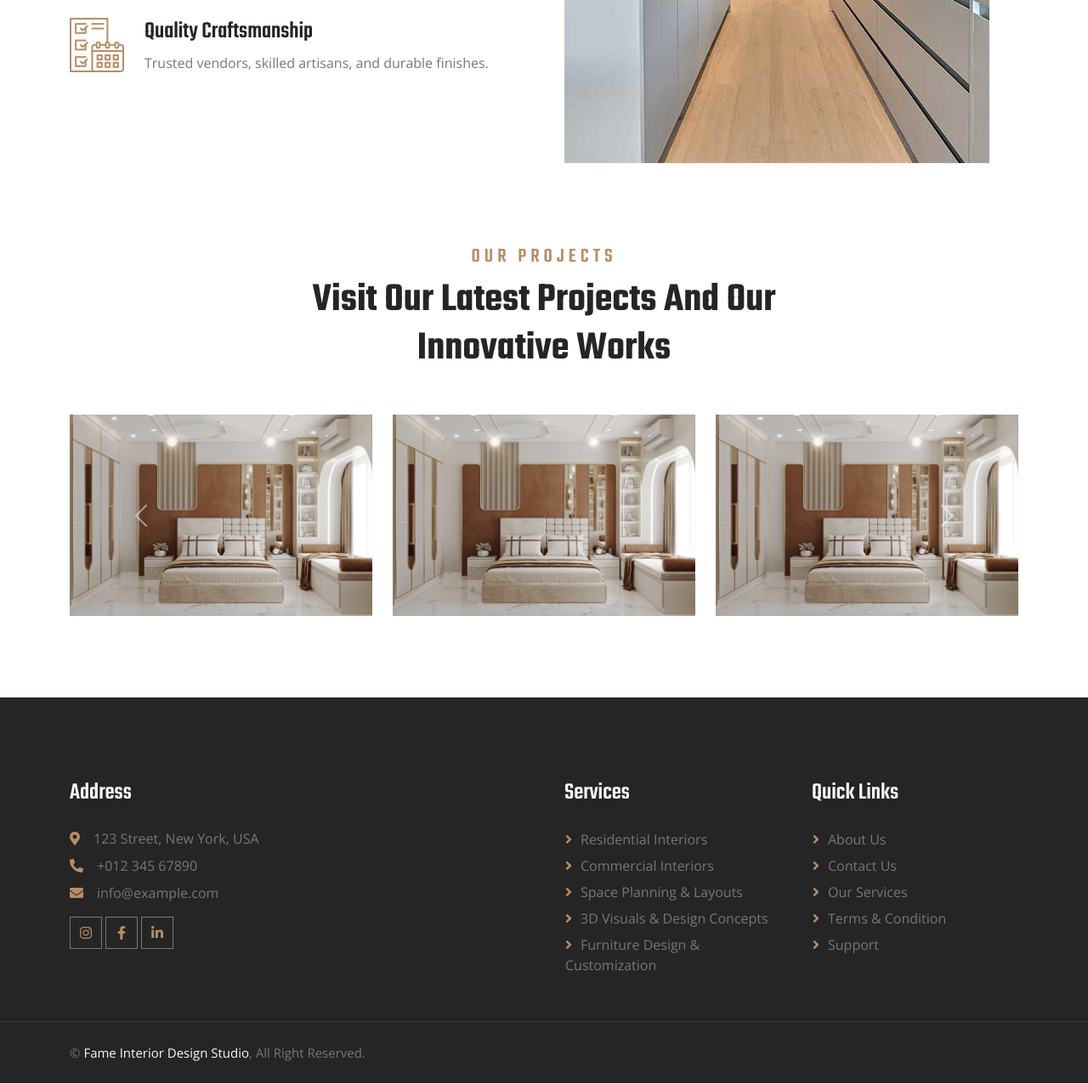
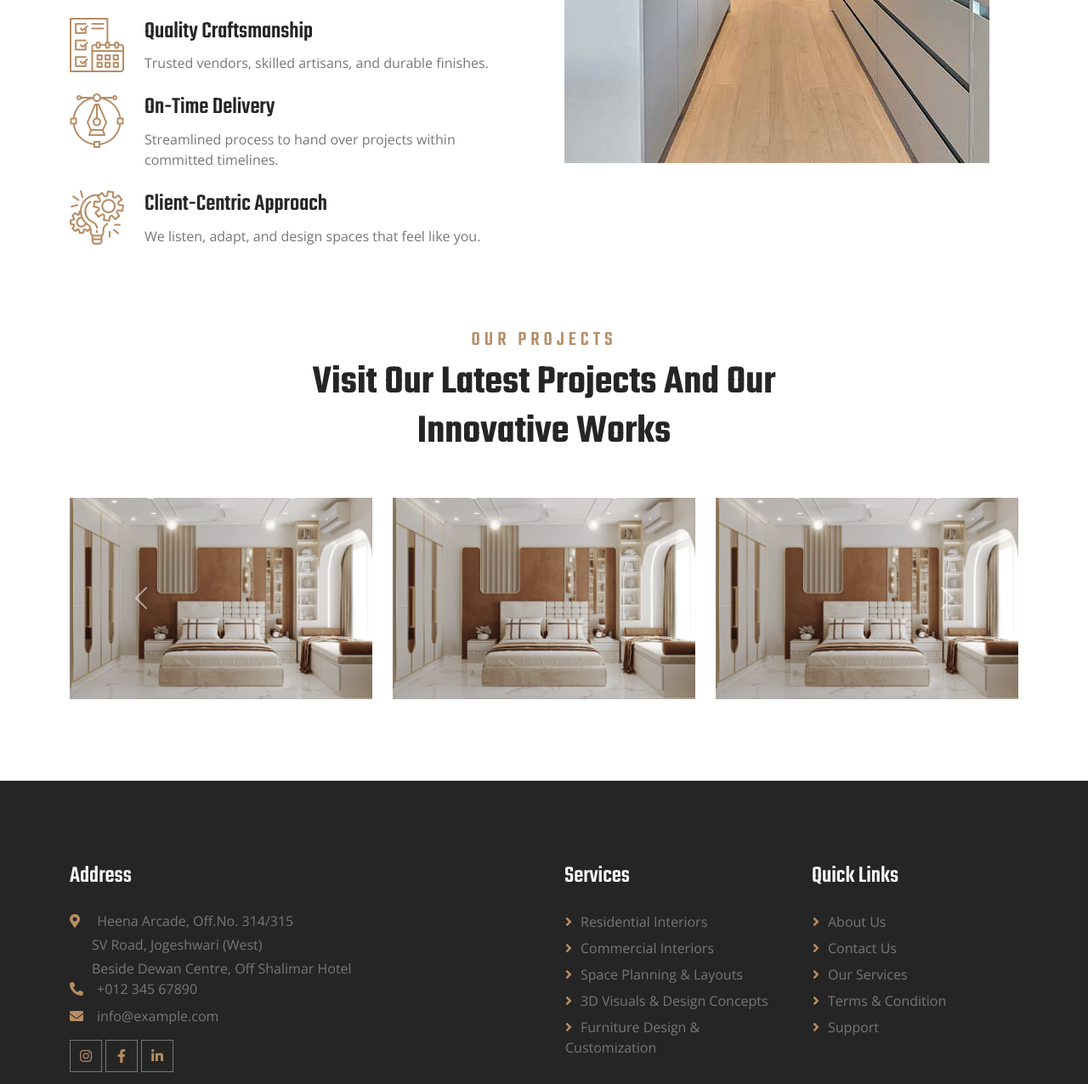
Before and after one commit to arziticket/FameStudio, a plain HTML site: page FameStudio/index.html in a window 1280 px wide. Shown: the part 1304-2580 px from the top of the page at 85% size. Drawn offline with nearby package versions, Linux system fonts and the light colour scheme.

Commit message:
Updated Project

```diff
--- a/FameStudio/index.html
+++ b/FameStudio/index.html
@@ -117,19 +117,7 @@
                     <li class="nav-item"><a class="nav-link active" href="index.html">Home</a></li>
                     <li class="nav-item"><a class="nav-link" href="about.html">About</a></li>
                     <li class="nav-item"><a class="nav-link" href="service.html">Services</a></li>
-                    <li class="nav-item dropdown">
-                        <a class="nav-link dropdown-toggle" href="#" id="pagesDropdown" role="button" data-bs-toggle="dropdown">
-                            Pages
-                        </a>
-                        <ul class="dropdown-menu">
-                            <li><a class="dropdown-item" href="feature.html">Our Features</a></li>
-                            <li><a class="dropdown-item" href="project.html">Our Projects</a></li>
-                            <li><a class="dropdown-item" href="team.html">Team Members</a></li>
-                            <li><a class="dropdown-item" href="appointment.html">Appointment</a></li>
-                            <li><a class="dropdown-item" href="testimonial.html">Testimonial</a></li>
-                            <li><a class="dropdown-item" href="404.html">404 Page</a></li>
-                        </ul>
-                    </li>
+                    <li class="nav-item"><a class="nav-link" href="project.html">Projects</a></li>
                     <li class="nav-item"><a class="nav-link" href="contact.html">Contact</a></li>
                 </ul>
             </div>
@@ -224,6 +212,24 @@
                                 <div class="ms-4">
                                     <h3>Quality Craftsmanship </h3>
                                     <p class="mb-0">Trusted vendors, skilled artisans, and durable finishes.</p>
+                                </div>
+                            </div>
+                        </div>
+                        <div class="col-12">
+                            <div class="d-flex align-items-start">
+                                <img class="flex-shrink-0" src="img/icons/icon-2.png" alt="Icon">
+                                <div class="ms-4">
+                                    <h3>On-Time Delivery</h3>
+                                    <p class="mb-0">Streamlined process to hand over projects within committed timelines.</p>
+                                </div>
+                            </div>
+                        </div>
+                        <div class="col-12">
+                            <div class="d-flex align-items-start">
+                                <img class="flex-shrink-0" src="img/icons/icon-3.png" alt="Icon">
+                                <div class="ms-4">
+                                    <h3>Client-Centric Approach </h3>
+                                    <p class="mb-0">We listen, adapt, and design spaces that feel like you.</p>
                                 </div>
                             </div>
                         </div>
@@ -510,9 +516,19 @@
             <div class="row g-5">
                 <div class="col-lg-6 col-md-6">
                     <h3 class="text-light mb-4">Address</h3>
-                    <p class="mb-2"><i class="fa fa-map-marker-alt text-primary me-3"></i>123 Street, New York, USA</p>
+                    <p class="mb-0 text-justify">
+                        <i class="fa fa-map-marker-alt text-primary me-3"></i>
+                        Heena Arcade, Off.No. 314/315
+                    </p>
+                    <p class="mb-0 m-1 text-justify" style="padding-left:22px;">
+                        SV Road, Jogeshwari (West)
+                    </p>
+                    <p class="mb-0 m-1 text-justify" style="padding-left:22px;">
+                        Beside Dewan Centre, Off Shalimar Hotel
+                    </p>
                     <p class="mb-2"><i class="fa fa-phone-alt text-primary me-3"></i>+012 345 67890</p>
                     <p class="mb-2"><i class="fa fa-envelope text-primary me-3"></i>info@example.com</p>
+
                     <div class="d-flex pt-2">
                         <a class="btn btn-square btn-outline-body me-1" href=""><i class="fab fa-instagram"></i></a>
                         <a class="btn btn-square btn-outline-body me-1" href=""><i class="fab fa-facebook-f"></i></a>
```
